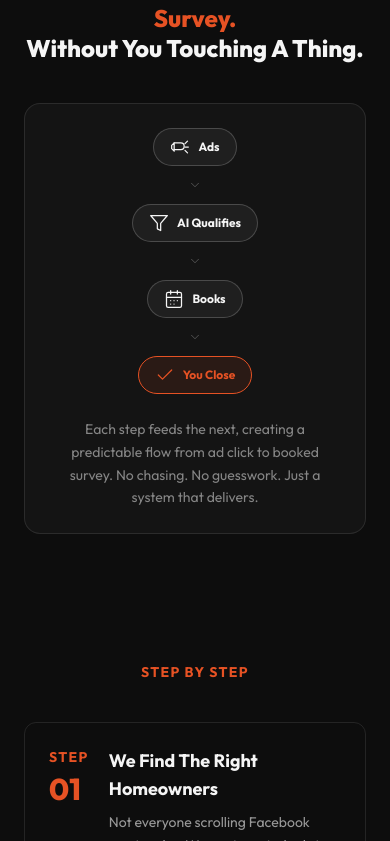
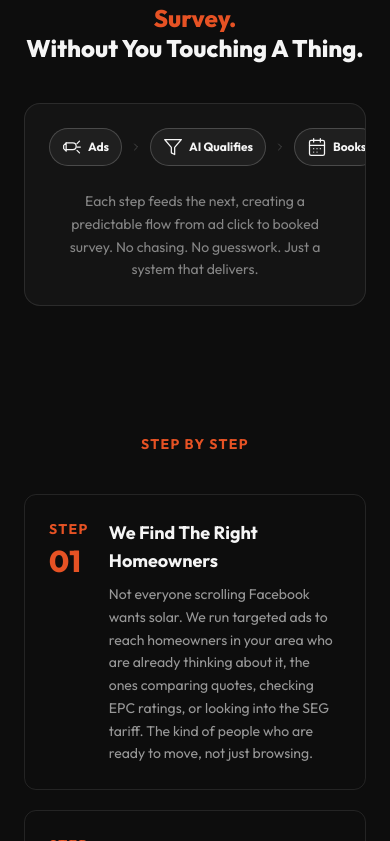
Before and after one commit to harry1tap/booked-ai-website, a React (Vite) app: page / in a window 390 px wide. Shown: the part 2743-3584 px from the top of the page. Built offline with nearby package versions, Linux system fonts and the light colour scheme.

Commit message:
Mobile flow sections: horizontal left-to-right with scroll
Pipeline and FullFlow pills now flow left to right on mobile with
arrow indicators, matching the desktop layout direction. Hidden
scrollbar for clean horizontal overflow.

Co-Authored-By: Claude Opus 4.6 <noreply@anthropic.com>

```diff
--- a/src/components/FullFlow.jsx
+++ b/src/components/FullFlow.jsx
@@ -46,28 +46,30 @@ export default function FullFlow() {
             ))}
           </div>
 
-          {/* Mobile: vertical stack */}
-          <div className="flex md:hidden flex-col items-center gap-3">
+          {/* Mobile: horizontal scroll */}
+          <div className="flex md:hidden overflow-x-auto scrollbar-hide -mx-6 px-6">
+            <div className="flex items-center gap-2 mx-auto">
               {FLOW_STEPS.map((step, i) => (
-              <div key={step.label} className="flex flex-col items-center gap-3">
+                <div key={step.label} className="flex items-center gap-2 shrink-0">
                   <div
-                  className={`flex items-center gap-2 px-4 py-2 rounded-full border text-sm ${
+                    className={`flex items-center gap-1.5 px-3 py-2 rounded-full border text-sm ${
                       step.highlighted
                         ? 'border-orange bg-orange/10 text-orange'
                         : 'border-white/20 bg-white/5 text-white'
                     }`}
                   >
                     <span>{step.emoji}</span>
-                  <span className="font-bold text-xs">{step.label}</span>
+                    <span className="font-bold text-xs whitespace-nowrap">{step.label}</span>
                   </div>
                   {i < FLOW_STEPS.length - 1 && (
-                  <span className="text-white/30 text-xs font-bold">↓</span>
+                    <span className="text-white/30 text-xs font-bold shrink-0">→</span>
                   )}
                 </div>
               ))}
             </div>
           </div>
         </div>
+      </div>
     </section>
   )
 }
--- a/src/components/Pipeline.jsx
+++ b/src/components/Pipeline.jsx
@@ -95,27 +95,29 @@ export default function Pipeline() {
               ))}
             </div>
 
-            {/* Mobile: vertical stack */}
-            <div className="flex md:hidden flex-col items-center gap-3">
+            {/* Mobile: horizontal scroll */}
+            <div className="flex md:hidden overflow-x-auto scrollbar-hide -mx-6 px-6">
+              <div className="flex items-center gap-2 mx-auto">
                 {STEPS.map((step, i) => (
-                <div key={step.label} className="flex flex-col items-center gap-3">
+                  <div key={step.label} className="flex items-center gap-2 shrink-0">
                     <div
-                    className={`flex items-center gap-2 px-4 py-2 rounded-full border text-sm ${
+                      className={`flex items-center gap-1.5 px-3 py-2 rounded-full border text-sm ${
                         step.highlighted
                           ? 'border-orange bg-orange/10 text-orange'
                           : 'border-white/20 bg-white/5 text-white'
                       }`}
                     >
                       {step.icon}
-                    <span className="font-bold text-xs">{step.label}</span>
+                      <span className="font-bold text-xs whitespace-nowrap">{step.label}</span>
                     </div>
                     {i < STEPS.length - 1 && (
-                    <svg viewBox="0 0 24 24" fill="none" stroke="currentColor" strokeWidth="1.5" strokeLinecap="round" strokeLinejoin="round" className="w-3.5 h-3.5 text-white/30">
-                      <polyline points="6 9 12 15 18 9" />
+                      <svg viewBox="0 0 24 24" fill="none" stroke="currentColor" strokeWidth="1.5" strokeLinecap="round" strokeLinejoin="round" className="w-3 h-3 text-white/30 shrink-0">
+                        <polyline points="9 6 15 12 9 18" />
                       </svg>
                     )}
                   </div>
                 ))}
+              </div>
             </div>
 
             <p className="text-white/50 text-sm md:text-base mt-6 md:mt-8 max-w-lg mx-auto leading-relaxed">
--- a/src/index.css
+++ b/src/index.css
@@ -18,6 +18,15 @@ body {
   margin: 0;
   -webkit-font-smoothing: antialiased;
   -moz-osx-font-smoothing: grayscale;
+}
+
+/* Hide scrollbar for horizontal scroll sections */
+.scrollbar-hide {
+  -ms-overflow-style: none;
+  scrollbar-width: none;
+}
+.scrollbar-hide::-webkit-scrollbar {
+  display: none;
 }
 
 /* Scroll reveal animation base */
```
Lines whose indentation alone changed are shown as unchanged.
